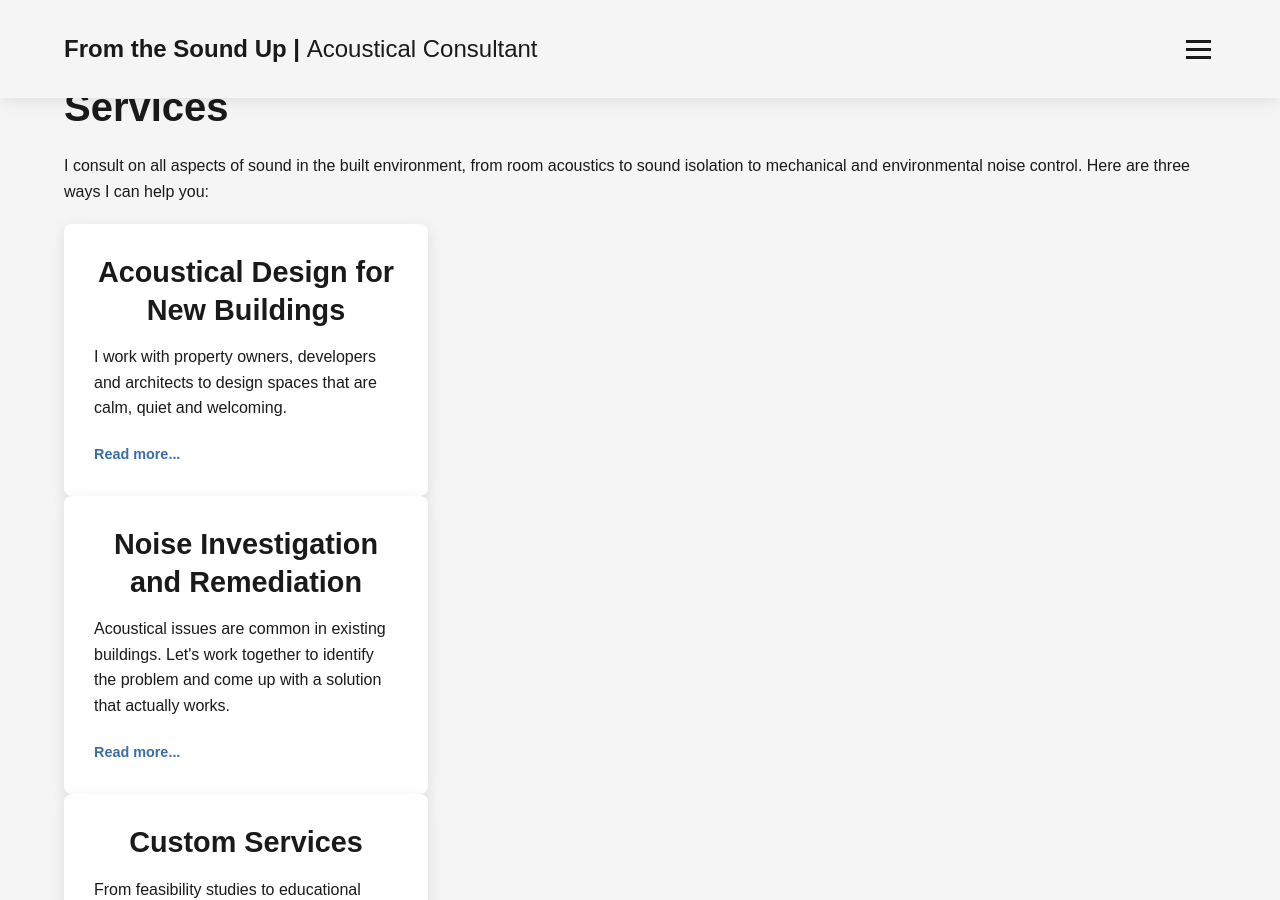
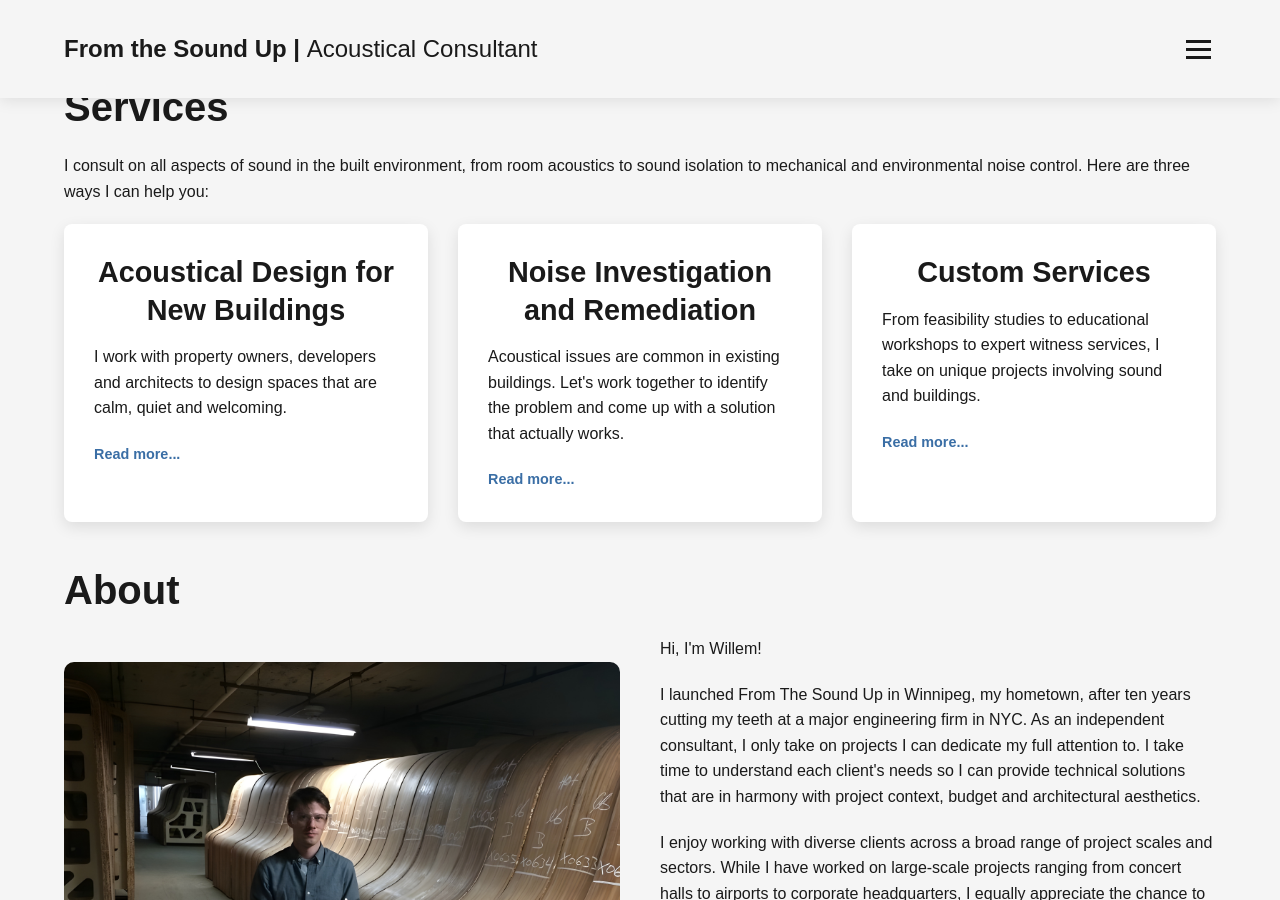
Before and after one commit to woa100/acousticswebsite, a Jekyll site: the page built from index.html, in a window 1280 px wide and 900 px high, scrolled down 874 px. Built offline with Jekyll 4.4.1, drawn with Linux system fonts in a browser that asks for light colours.

Commit message:
Update index.html - bug fix

```diff
--- a/index.html
+++ b/index.html
@@ -44,7 +44,7 @@ meta: |
         <div class="container">
             <h2>Services</h2>
             <p>I consult on all aspects of sound in the built environment, from room acoustics to sound isolation to mechanical and environmental noise control. Here are three ways I can help you:</p>
-
+      <div class="services-container">
         <div class="service-box">
             <h3>Acoustical Design for New Buildings</h3>
             <p>I work with property owners, developers and architects to design spaces that are calm, quiet and welcoming.
```
